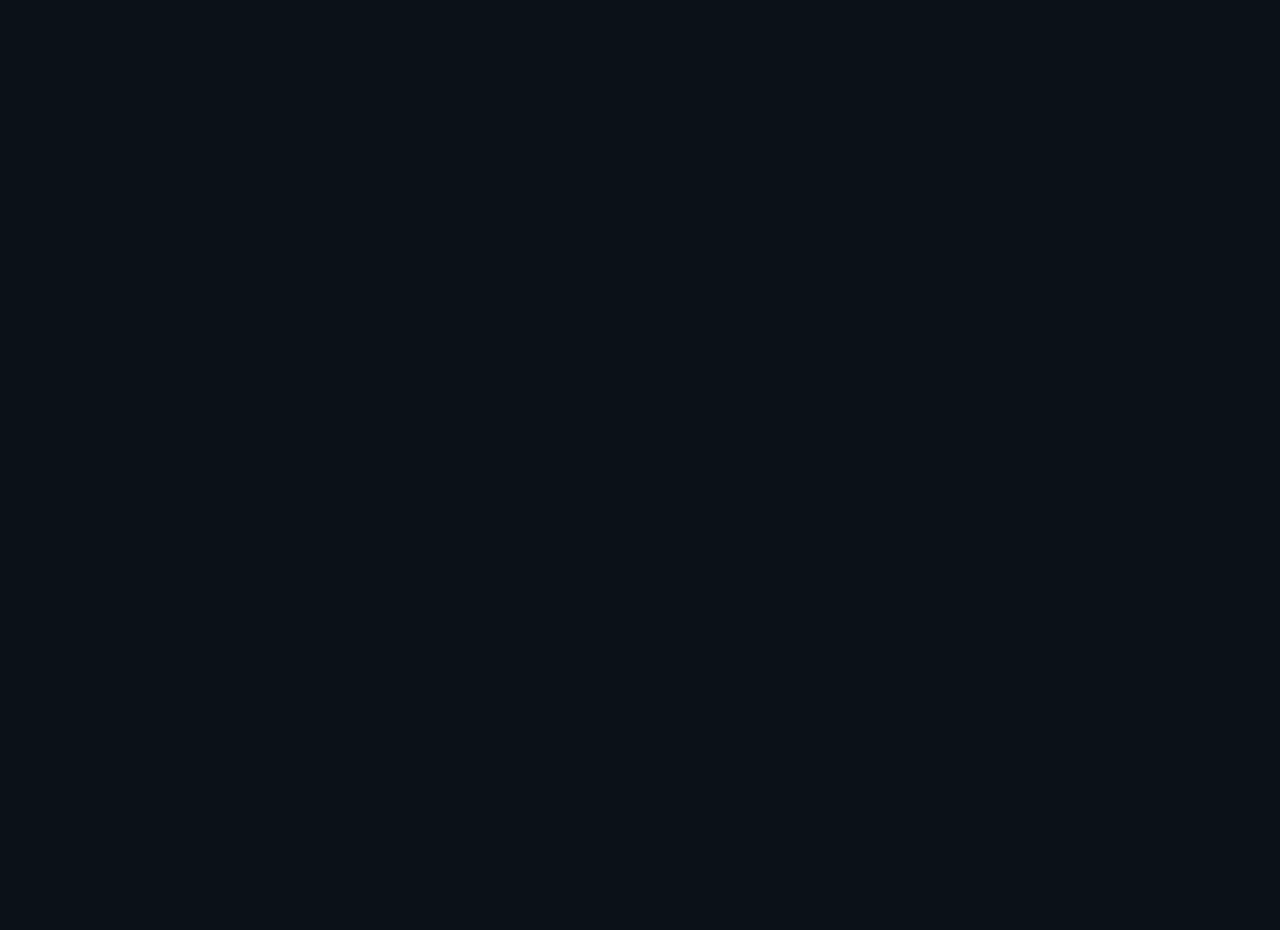
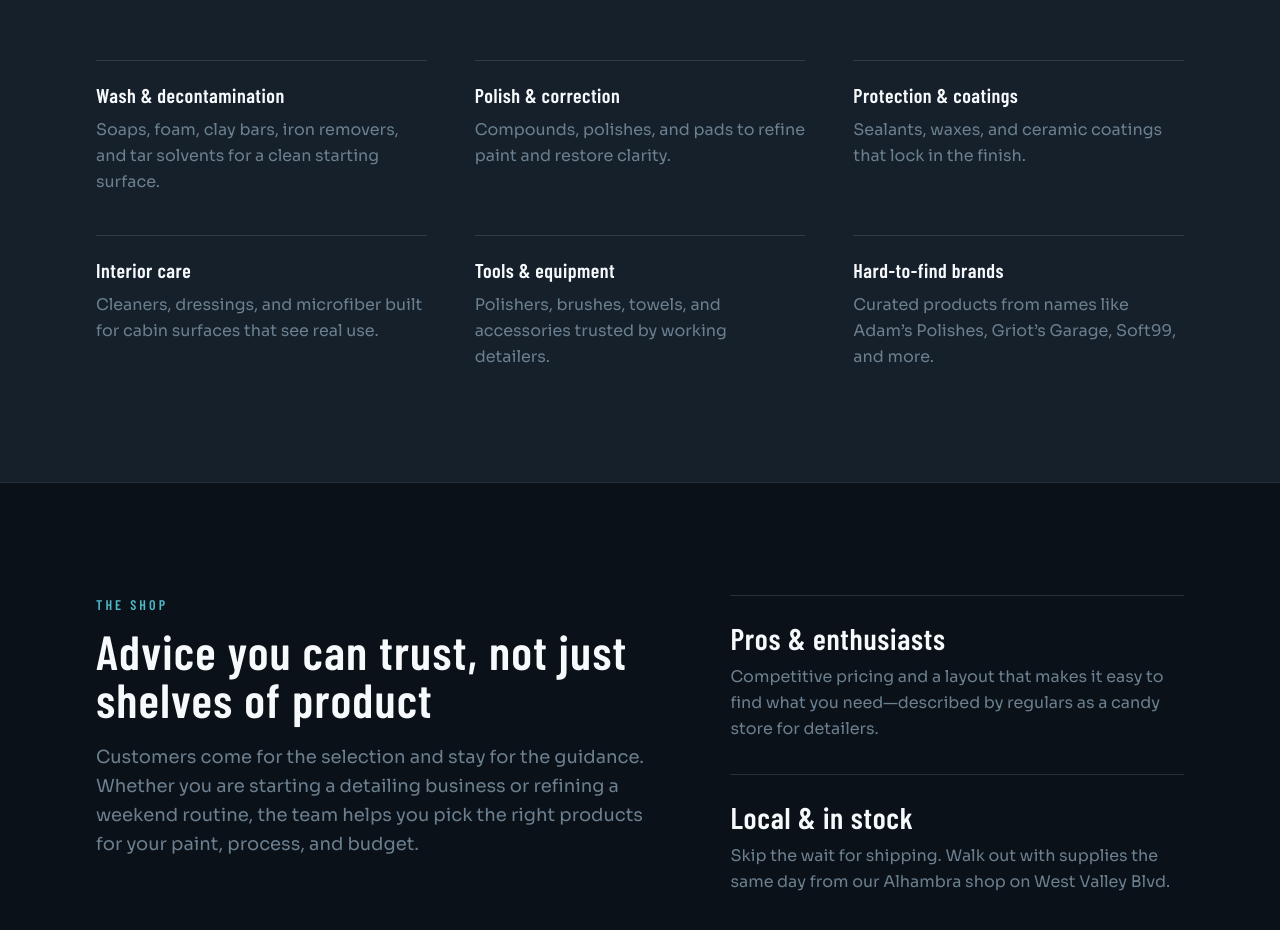
Before and after one commit to bilalsattar24/vital-detail-supplies, a Next.js app: page / in a window 1280 px wide. Shown: the part 1064-1994 px from the top of the page. Before the commit the page ends 800 px from the top, so only its background shows below. Built offline with nearby package versions, Linux system fonts and the light colour scheme.

Commit message:
Add products and shop story sections.
Document what the store carries and highlight knowledgeable in-person guidance for pros and enthusiasts.

```diff
--- a/src/app/page.tsx
+++ b/src/app/page.tsx
@@ -1,4 +1,6 @@
+import { About } from "@/components/About";
 import { Hero } from "@/components/Hero";
+import { Products } from "@/components/Products";
 import { SiteHeader } from "@/components/SiteHeader";
 
 export default function Home() {
@@ -7,6 +9,8 @@ export default function Home() {
       <SiteHeader />
       <main>
         <Hero />
+        <Products />
+        <About />
       </main>
     </>
   );
--- /dev/null
+++ b/src/components/About.tsx
@@ -0,0 +1,43 @@
+export function About() {
+  return (
+    <section id="about" className="border-t border-line bg-ink">
+      <div className="mx-auto grid max-w-6xl gap-12 px-6 py-20 sm:px-8 sm:py-28 lg:grid-cols-[1.1fr_0.9fr] lg:gap-20">
+        <div>
+          <p className="font-display text-sm font-semibold tracking-[0.22em] text-accent-bright uppercase">
+            The shop
+          </p>
+          <h2 className="mt-3 font-display text-4xl font-semibold tracking-wide text-foam sm:text-5xl">
+            Advice you can trust, not just shelves of product
+          </h2>
+          <p className="mt-5 max-w-xl text-base leading-relaxed text-steel sm:text-lg">
+            Customers come for the selection and stay for the guidance. Whether
+            you are starting a detailing business or refining a weekend routine,
+            the team helps you pick the right products for your paint, process,
+            and budget.
+          </p>
+        </div>
+
+        <div className="flex flex-col justify-end gap-8">
+          <div className="border-t border-line pt-6">
+            <p className="font-display text-3xl font-semibold tracking-wide text-foam">
+              Pros & enthusiasts
+            </p>
+            <p className="mt-2 text-sm leading-relaxed text-steel sm:text-base">
+              Competitive pricing and a layout that makes it easy to find what
+              you need—described by regulars as a candy store for detailers.
+            </p>
+          </div>
+          <div className="border-t border-line pt-6">
+            <p className="font-display text-3xl font-semibold tracking-wide text-foam">
+              Local & in stock
+            </p>
+            <p className="mt-2 text-sm leading-relaxed text-steel sm:text-base">
+              Skip the wait for shipping. Walk out with supplies the same day
+              from our Alhambra shop on West Valley Blvd.
+            </p>
+          </div>
+        </div>
+      </div>
+    </section>
+  );
+}
--- /dev/null
+++ b/src/components/Products.tsx
@@ -0,0 +1,67 @@
+const categories = [
+  {
+    title: "Wash & decontamination",
+    detail:
+      "Soaps, foam, clay bars, iron removers, and tar solvents for a clean starting surface.",
+  },
+  {
+    title: "Polish & correction",
+    detail:
+      "Compounds, polishes, and pads to refine paint and restore clarity.",
+  },
+  {
+    title: "Protection & coatings",
+    detail:
+      "Sealants, waxes, and ceramic coatings that lock in the finish.",
+  },
+  {
+    title: "Interior care",
+    detail:
+      "Cleaners, dressings, and microfiber built for cabin surfaces that see real use.",
+  },
+  {
+    title: "Tools & equipment",
+    detail:
+      "Polishers, brushes, towels, and accessories trusted by working detailers.",
+  },
+  {
+    title: "Hard-to-find brands",
+    detail:
+      "Curated products from names like Adam’s Polishes, Griot’s Garage, Soft99, and more.",
+  },
+];
+
+export function Products() {
+  return (
+    <section id="products" className="border-t border-line bg-slate">
+      <div className="mx-auto max-w-6xl px-6 py-20 sm:px-8 sm:py-28">
+        <div className="max-w-2xl">
+          <p className="font-display text-sm font-semibold tracking-[0.22em] text-accent-bright uppercase">
+            What we carry
+          </p>
+          <h2 className="mt-3 font-display text-4xl font-semibold tracking-wide text-foam sm:text-5xl">
+            Everything for a serious detail
+          </h2>
+          <p className="mt-4 text-base leading-relaxed text-steel sm:text-lg">
+            A focused selection for both weekend enthusiasts and full-time
+            detailers—quality over clutter, with stock that is often hard to
+            find elsewhere.
+          </p>
+        </div>
+
+        <ul className="mt-14 grid gap-x-12 gap-y-10 sm:grid-cols-2 lg:grid-cols-3">
+          {categories.map((item) => (
+            <li key={item.title} className="border-t border-line pt-5">
+              <h3 className="font-display text-xl font-semibold tracking-wide text-foam">
+                {item.title}
+              </h3>
+              <p className="mt-2 text-sm leading-relaxed text-steel sm:text-base">
+                {item.detail}
+              </p>
+            </li>
+          ))}
+        </ul>
+      </div>
+    </section>
+  );
+}
```
